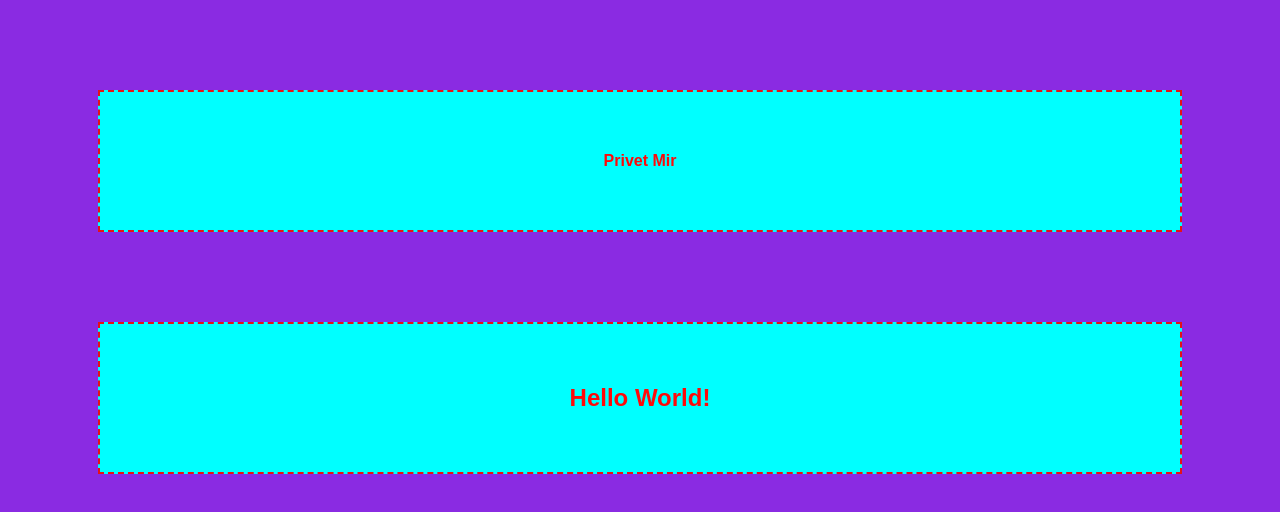
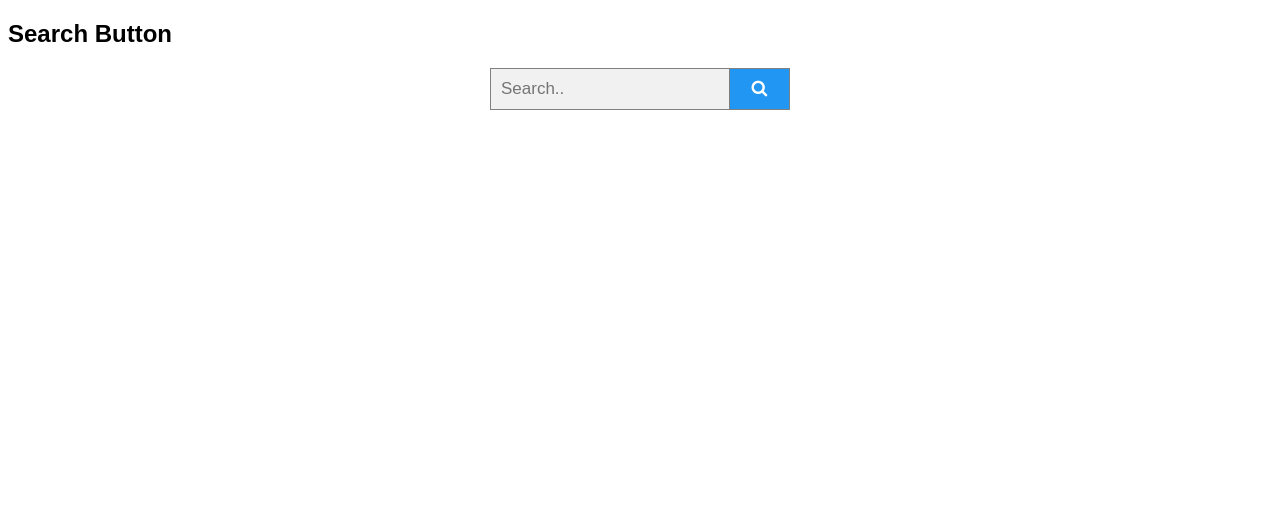
Before and after one commit to MichaelPro777/SearchApp, a plain HTML site: page index.html in a window 1280 px wide. Drawn offline with Linux system fonts and the light colour scheme.

Commit message:
Add files via upload

```diff
--- a/index.html
+++ b/index.html
@@ -4,15 +4,60 @@
     <meta charset="UTF-8">
     <meta name ="viewport" content="width=device-width,initial-scale=1.0">
     <title>Live Server Example</title>
-    <link rel="stylesheet" href="style.css">
+    <link rel="stylesheet" href="https://cdnjs.cloudflare.com/ajax/libs/font-awesome/4.7.0/css/font-awesome.min.css">
     </head>
     <body>
 
+<style>
+    body {
+      font-family: Arial;
+    }
 
-<p>Privet Mir</p>
+    * {
+      box-sizing: border-box;
+    }
 
-<h2> Hello World!</h2>
+    form.example input[type=text] {
+      padding: 10px;
+      font-size: 17px;
+      border: 1px solid grey;
+      float: left;
+      width: 80%;
+      background: #f1f1f1;
+    }
 
+    form.example button {
+      float: left;
+      width: 20%;
+      padding: 10px;
+      background: #2196F3;
+      color: white;
+      font-size: 17px;
+      border: 1px solid grey;
+      border-left: none;
+      cursor: pointer;
+    }
+
+    form.example button:hover {
+      background: #0b7dda;
+    }
+
+    form.example::after {
+      content: "";
+      clear: both;
+      display: table;
+    }
+    </style>
+    </head>
+    <body>
+
+    <h2>Search Button</h2>
+
+
+    <form class="example" action="/action_page.php" style="margin:auto;max-width:300px">
+      <input type="text" placeholder="Search.." name="search2">
+      <button type="submit"><i class="fa fa-search"></i></button>
+    </form>
 
 <!--Live Server - this extention that enables to restart browser
 page automatically when you add a new code strings. -->
```
